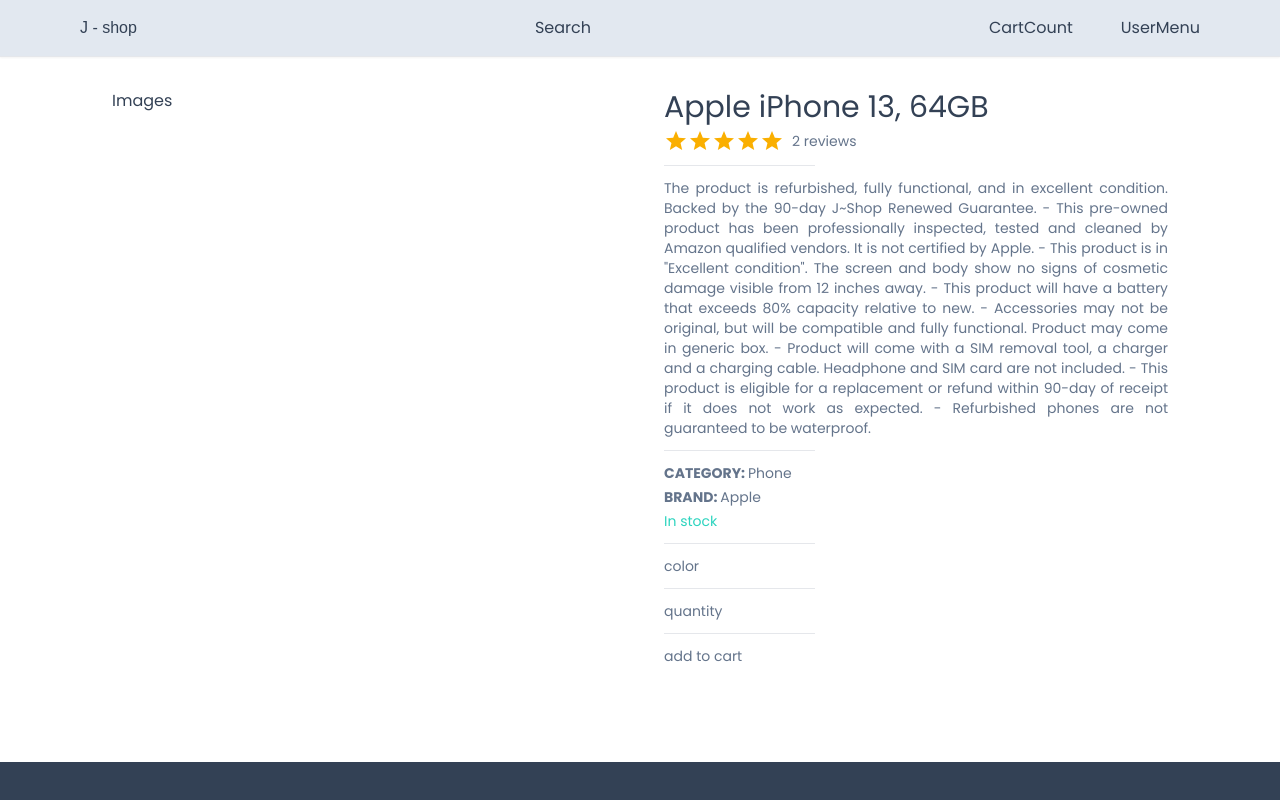
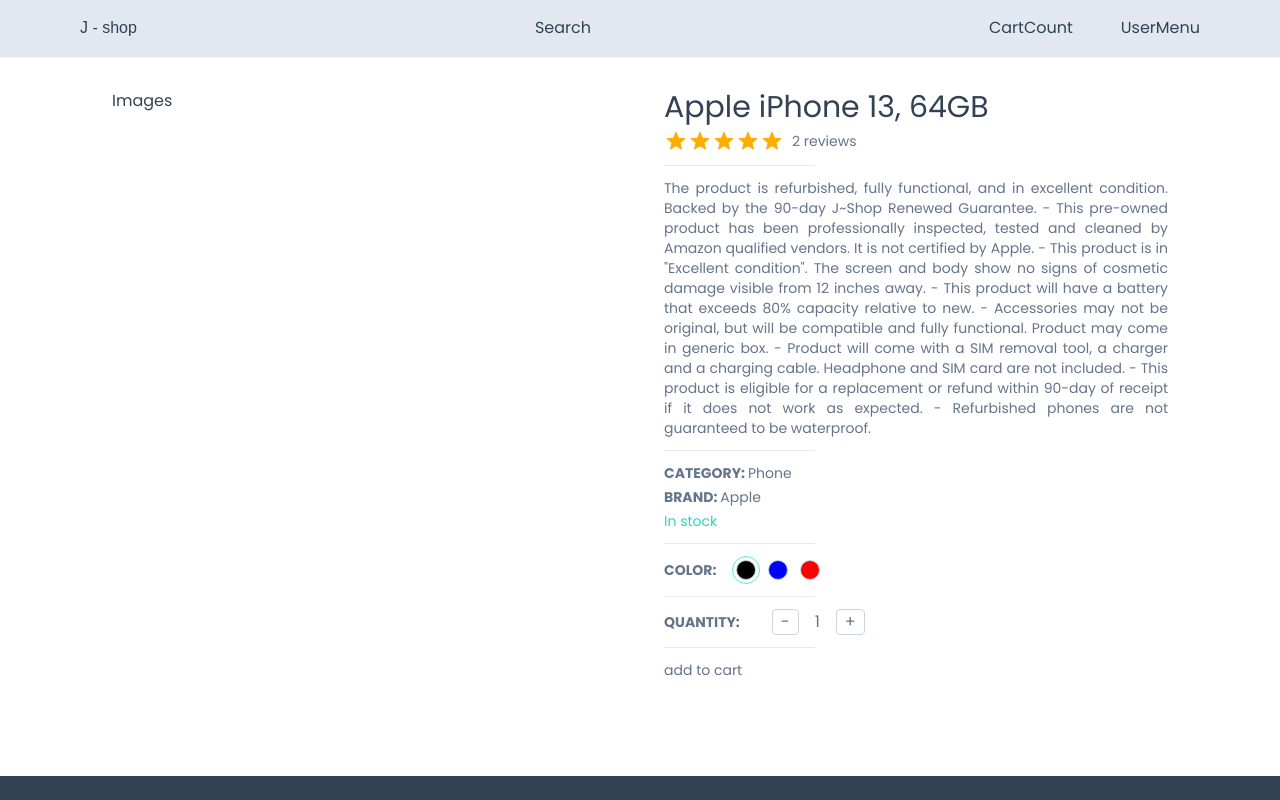
Before and after one commit to capstone-project-j/e-commerce, a Next.js app in the folder my-app/: page /product/1 in a window 1280 px wide. Shown: the top 800 px of the page. Built offline with nearby package versions, Linux system fonts and the light colour scheme; a web font is replaced by a local one.

Commit message:
added color and quantity button funcrionality

```diff
--- a/my-app/app/components/products/SetColor.tsx
+++ b/my-app/app/components/products/SetColor.tsx
@@ -1,20 +1,23 @@
 'use client'
 
-import { CartProductType, SelectedImgType } from "@/app/product/[productId]/ProductDetails";
+import { CartProductType, selectedImgType } from "@/app/product/[productId]/ProductDetails"
 import React from "react";
 
 interface SetColorProps {
-    images: SelectedImgType[],
+    images: selectedImgType[],
     cartProduct: CartProductType,
-    handleColorSelect: (value: SelectedImgType) => void;
+    handleColorSelect: (value: selectedImgType) => void
+
 }
 
-const SetColor: React.FC<SetColorProps> = ({ images, cartProduct, handleColorSelect }) => {
+const SetColor: React.FC<SetColorProps> = ({
+    images, cartProduct, handleColorSelect
+}) => {
     return (<div>
         <div className="flex gap-4 items-center">
             <span className="font-semibold">COLOR:</span>
-            <div className="flex gap-1">
-                {images.map((image) => {
+            <div className="flex gap-1 ">{
+                images.map((image) => {
                     return (
                         <div
                             key={image.color}
@@ -27,9 +30,7 @@
                     flex
                     items-center
                     justify-center
-                    ${cartProduct.selectedImg.color ===
-                                    image.color ? 'border-[1.5px]'
-                                    : "border-none"
+                    ${cartProduct.selectedImg.color === image.color ? 'border-[1.5px]' : 'border-none'
                                 }
                     `}>
                             <div style={{ background: image.colorCode }} className="
@@ -41,12 +42,11 @@
                             cursor-pointer
                             "></div>
                         </div>
-                    );
+                    )
                 })}
             </div>
         </div>
-    </div>
-    );
+    </div>);
 }
 
 export default SetColor;
--- a/my-app/app/product/[productId]/ProductDetails.tsx
+++ b/my-app/app/product/[productId]/ProductDetails.tsx
@@ -1,9 +1,30 @@
 "use client"
 
+import SetColor from "@/app/components/products/SetColor";
+import SetQuantity from "@/app/components/products/SetQuantity";
 import { Rating } from "@mui/material";
+import { useCallback, useState } from "react";
 
 interface ProductDetailsProps {
     product: any
+}
+
+export type CartProductType = {
+    id: string,
+    name: string,
+    description: string,
+    category: string,
+    brands: string,
+    selectedImg: selectedImgType,
+    quantity: number,
+    price: number
+}
+
+
+export type selectedImgType = {
+    color: string,
+    colorCode: string,
+    image: string
 }
 
 const Horizontal = () => {
@@ -11,9 +32,52 @@
 }
 
 const ProductDetails: React.FC<ProductDetailsProps> = ({ product }) => {
+    const [cartProduct, setCartProduct] = useState<CartProductType>({
+        id: product.id,
+        name: product.name,
+        description: product.description,
+        category: product.category,
+        brands: product.brands,
+        selectedImg: { ...product.images[0] },
+        quantity: 1,
+        price: product.price
+    })
+
 
     const productRating = product.reviews.reduce((acc: number, item: any) => item.rating + acc, 0) / product.reviews.length;
 
+    const handleColorSelect = useCallback((value: selectedImgType) => {
+        setCartProduct((prev) => {
+            return { ...prev, selectedImg: value };
+        });
+    }, [cartProduct.selectedImg]
+    );
+
+
+    const handleQtyIncrease = useCallback(() => {
+
+        if (cartProduct.quantity === 99) {
+            return;
+        }
+
+        setCartProduct((prev) => {
+            return { ...prev, quantity: prev.quantity + 1 }
+        });
+    }, [cartProduct]);
+
+    const handleQtyDecrease = useCallback(() => {
+
+        if (cartProduct.quantity === 1) {
+            return;
+        }
+
+        setCartProduct((prev) => {
+            return { ...prev, quantity: prev.quantity - 1 }
+        });
+    },
+        [cartProduct]);
+
+    console.log(cartProduct)
 
     return (<div className="grid grid-cols-1 md:grid-cols-2 gap-12">
         <div>Images</div>
@@ -35,9 +99,16 @@
             </div>
             <div className={product.inStock ? 'text-teal-400 ' : 'text-rose-400'}>{product.inStock ? 'In stock' : 'Out of stock'}</div>
             <Horizontal />
-            <div>color</div>
+            <SetColor
+                cartProduct={cartProduct}
+                images={product.images}
+                handleColorSelect={handleColorSelect} />
             <Horizontal />
-            <div>quantity</div>
+            <SetQuantity
+                cartProduct={cartProduct}
+                handleQtyIncrease={handleQtyIncrease}
+                handleQtyDecrease={handleQtyDecrease}
+            />
             <Horizontal />
             <div>add to cart</div>
         </div>
```
Lines whose indentation alone changed are shown as unchanged.
